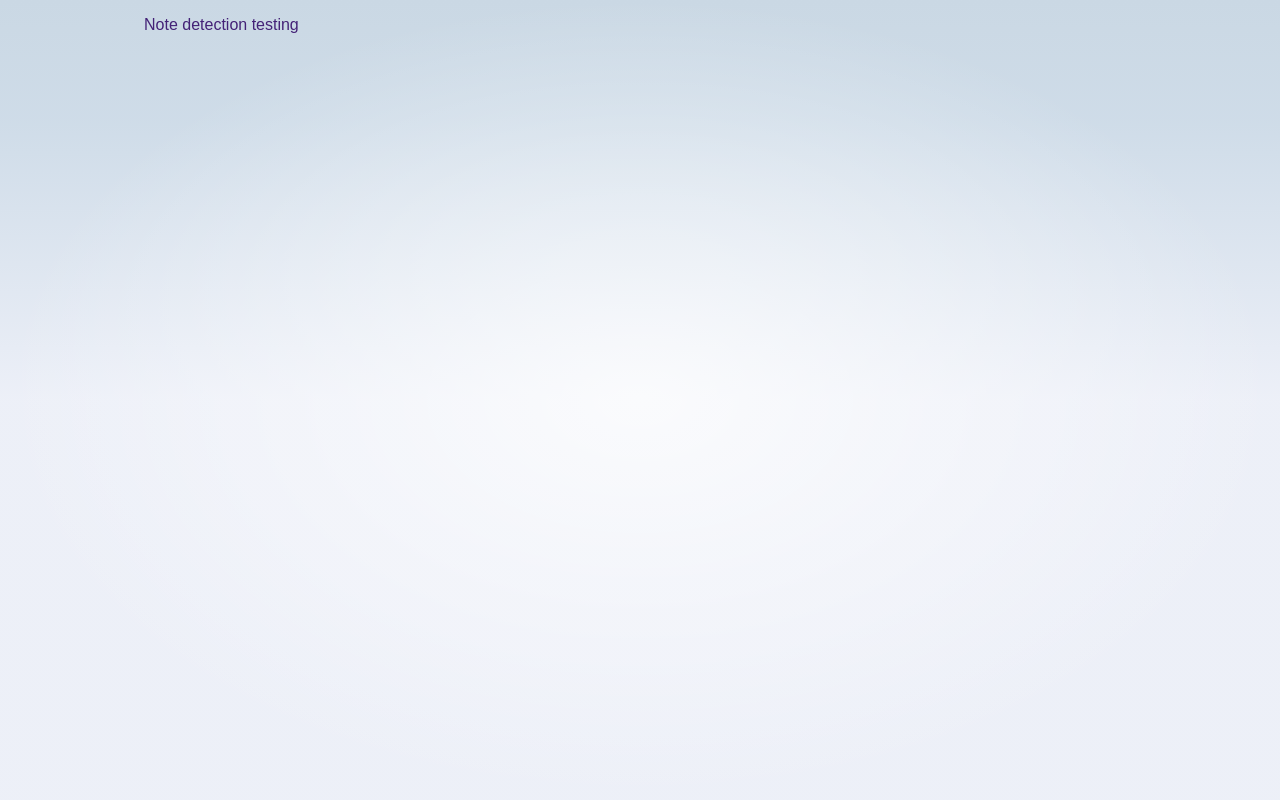
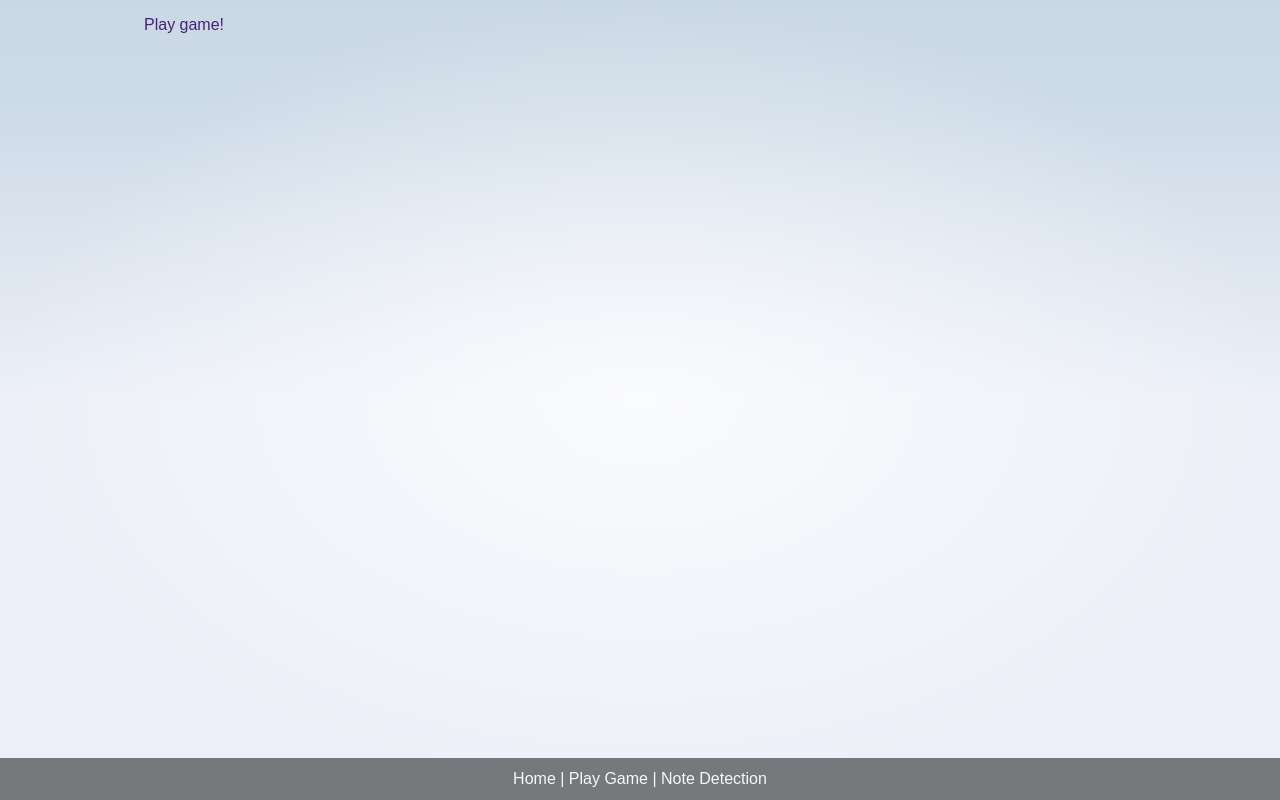
Before and after one commit to allantokuda/music-teacher, a SvelteKit app: page / in a window 1280 px wide. Built offline with nearby package versions, Linux system fonts and the light colour scheme.

Commit message:
Game route and navigation

```diff
--- a/src/routes/+layout.svelte
+++ b/src/routes/+layout.svelte
@@ -6,6 +6,15 @@
 	<main>
 		<slot />
 	</main>
+	<footer>
+		<nav>
+			<a href="/">Home</a>
+			|
+			<a href="/play">Play Game</a>
+			|
+			<a href="/detection">Note Detection</a>
+		</nav>
+	</footer>
 </div>
 
 <style>
@@ -32,10 +41,13 @@
 		justify-content: center;
 		align-items: center;
 		padding: 12px;
+		background-color: #000000;
+		opacity: 0.5;
+		color: white;
 	}
 
 	footer a {
-		font-weight: bold;
+		color: white;
 	}
 
 	@media (min-width: 480px) {
--- a/src/routes/+page.svelte
+++ b/src/routes/+page.svelte
@@ -1,7 +1,14 @@
 <script>
 </script>
 
-<a href="/detection">Note detection testing</a>
+<div>
+<a href="/play">Play game!</a>
+</div>
 
 <style>
+  main {
+    display: flex;
+    flex-direction: column;
+    min-height: 100vh;
+  }
 </style>
```
Also changed, not shown: src/routes/play/+page.svelte (added, +7 -0 lines).
